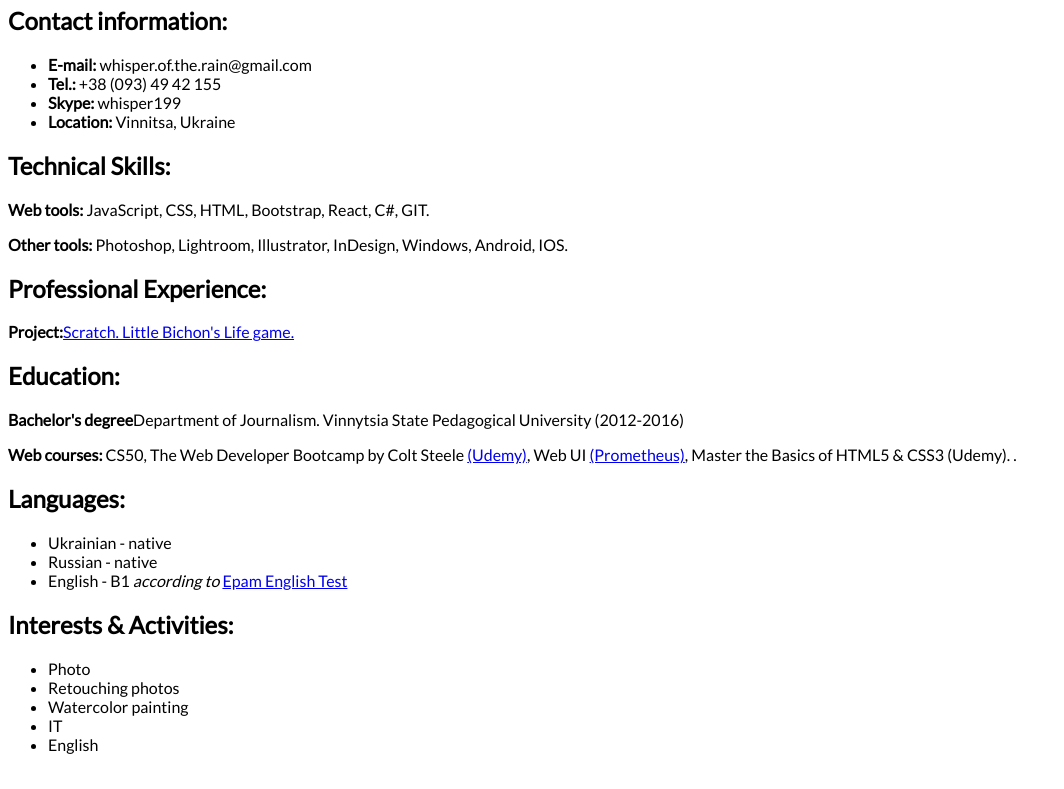
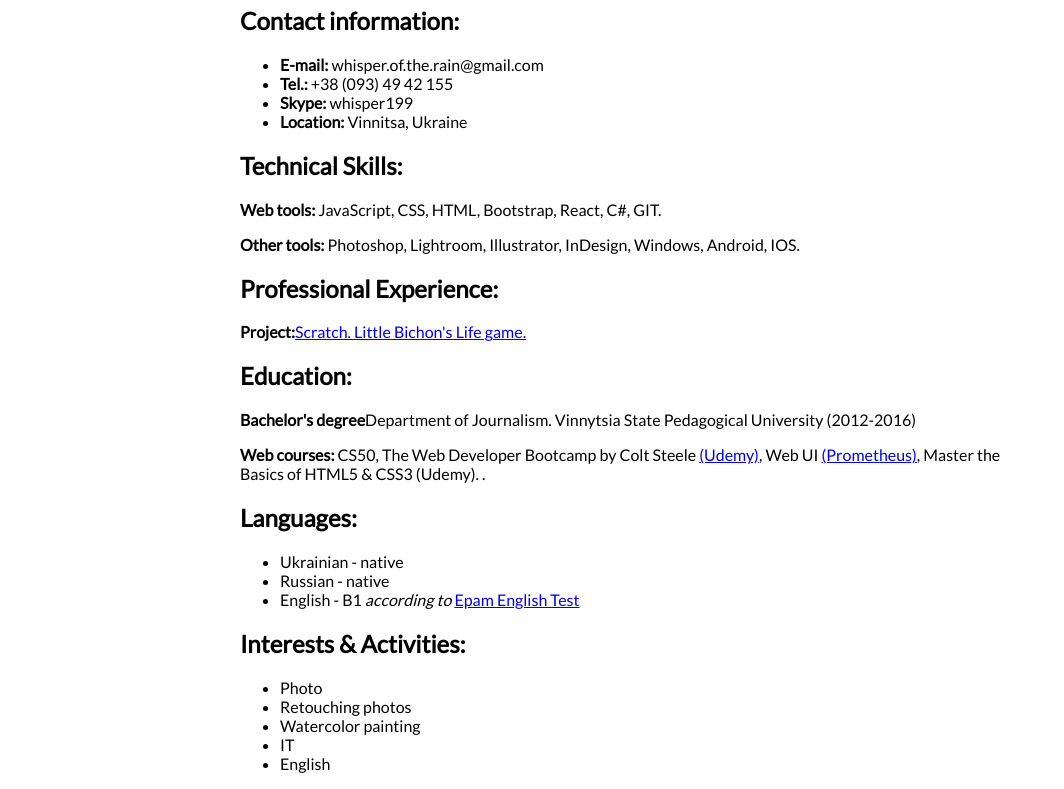
Before and after one commit to whisperoftherain/rsschool-cv, a plain HTML site: page index.html in a window 1280 px wide. Shown: the part 76-865 px from the top of the page, without its empty margins (0-1064 px from the left). Drawn offline with Linux system fonts and the light colour scheme.

Commit message:
refactor: fixed horizont center block

```diff
--- a/index.html
+++ b/index.html
@@ -7,7 +7,7 @@
 	<link href="https://fonts.googleapis.com/css?family=Lato&display=swap" rel="stylesheet">
 </head>
 <body>
-	<div >
+	<div class="block">
 		<h1>Elena Pydochenko</h1>
 <h2>Contact information:</h2>
 <ul>
--- a/style.css
+++ b/style.css
@@ -2,10 +2,8 @@ body {
 		font-family: 'Lato', sans-serif;
 	}
 
-.block {
-		position: absolute;
-        top: 50%;
-        left: 50%;
-        margin-right: -50%;
-        transform: translate(-50%, -50%);
+	.block {
+		 max-width: 800px;
+		  margin-left: auto;
+		  margin-right: auto;
 	}
```
